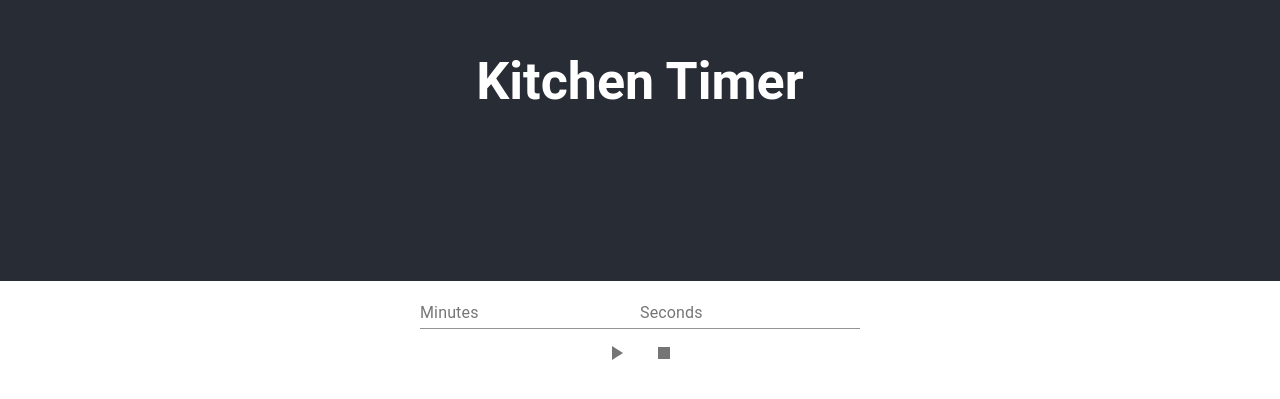
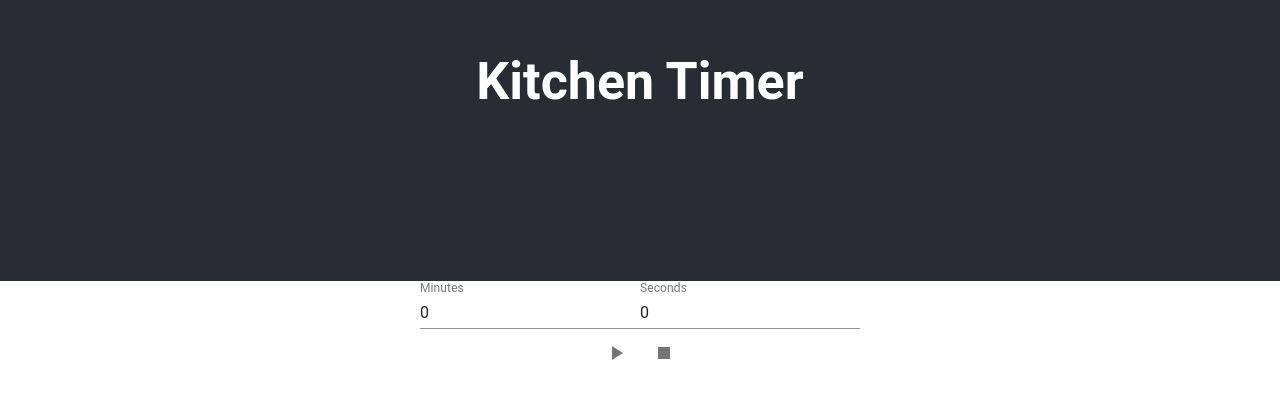
Before and after one commit to ajclaasen/kitchen-timer, a React (Create React App) app: page / in a window 1280 px wide. Shown: the part 119-518 px from the top of the page. Built offline with nearby package versions, Linux system fonts and the light colour scheme.

Commit message:
Use state to track TimeInput mins/secs; allow duration prop to set min/secs

```diff
--- a/src/UI/TimeInput.tsx
+++ b/src/UI/TimeInput.tsx
@@ -2,30 +2,59 @@ import React, { Component } from 'react';
 
 import { TextField } from '@material-ui/core';
 
+import { millisecondsToAbsMinutes, millisecondsToAbsSeconds } from '../time/timeHelpers';
+
 interface TimeInputProps {
   onChange?: (arg0:number) => void,
   enabled?: boolean,
+  duration?: number,
 }
 
-class TimeInput extends Component<TimeInputProps> {
-  minutes = 0;
-  seconds = 0;
+interface TimeInputState {
+  minutes: number,
+  seconds: number,
+}
+
+class TimeInput extends Component<TimeInputProps, TimeInputState> {
+
+  constructor(props:TimeInputProps) {
+    super(props);
+
+    this.setMinutesAndSeconds(props.duration!);
+  }
 
   static defaultProps = {
     onChange: () => {},
     enabled: true,
+    duration: 0,
   };
 
-  updateMinutes = (event: React.ChangeEvent<HTMLInputElement>) => {
-    this.minutes = Number(event.currentTarget.value);
+  setMinutesAndSeconds = (milliseconds:number) => {
+    let durationLeft = milliseconds;
 
-    this.onChange();
+    const minutes = millisecondsToAbsMinutes(durationLeft);
+    durationLeft -= minutes * 60 * 1000;
+
+    const seconds = millisecondsToAbsSeconds(durationLeft);
+
+    this.state = {
+      minutes: minutes,
+      seconds: seconds,
+    };
+  };
+
+  handleMinutesChange = (event: React.ChangeEvent<HTMLInputElement>) => {
+    this.setState(
+      {minutes: Number(event.currentTarget.value)},
+      this.onChange
+    );
   }
 
-  updateSeconds = (event: React.ChangeEvent<HTMLInputElement>) => {
-    this.seconds = Number(event.currentTarget.value);
-
-    this.onChange();
+  handleSecondsChange = (event: React.ChangeEvent<HTMLInputElement>) => {
+    this.setState(
+      {seconds: Number(event.currentTarget.value)},
+      this.onChange
+    );
   }
 
   onChange = () => {
@@ -44,7 +73,8 @@ class TimeInput extends Component<TimeInputProps> {
           type="number"
           disabled={!this.props.enabled}
           InputProps={{inputProps: { min:0 }}}
-          onChange={this.updateMinutes}
+          value={this.state.minutes}
+          onChange={this.handleMinutesChange}
         />
 
         <TextField
@@ -53,7 +83,8 @@ class TimeInput extends Component<TimeInputProps> {
           type="number"
           disabled={!this.props.enabled}
           InputProps={{inputProps: { min:0 }}}
-          onChange={this.updateSeconds}
+          value={this.state.seconds}
+          onChange={this.handleSecondsChange}
         />
 
       </form>
```
Also changed, not shown: 1 other file (tests, documents, lock files or other folders).
